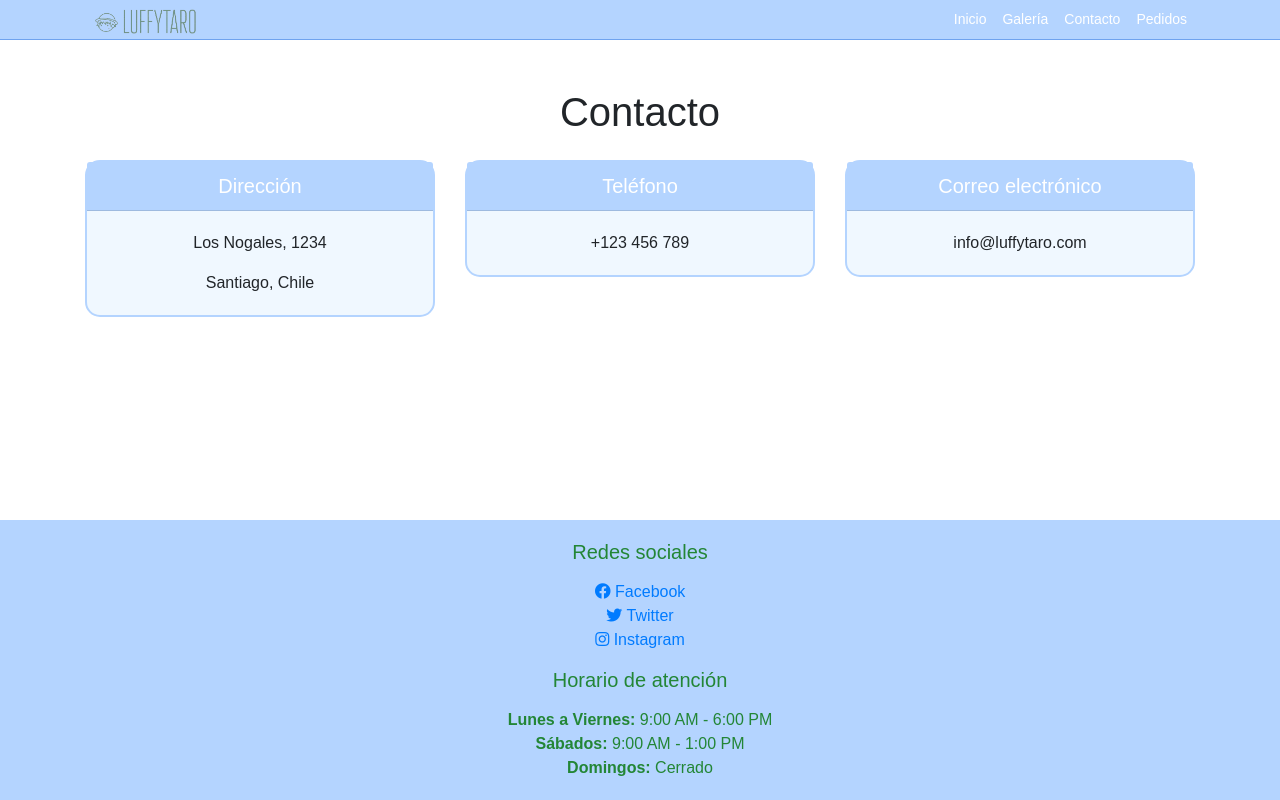
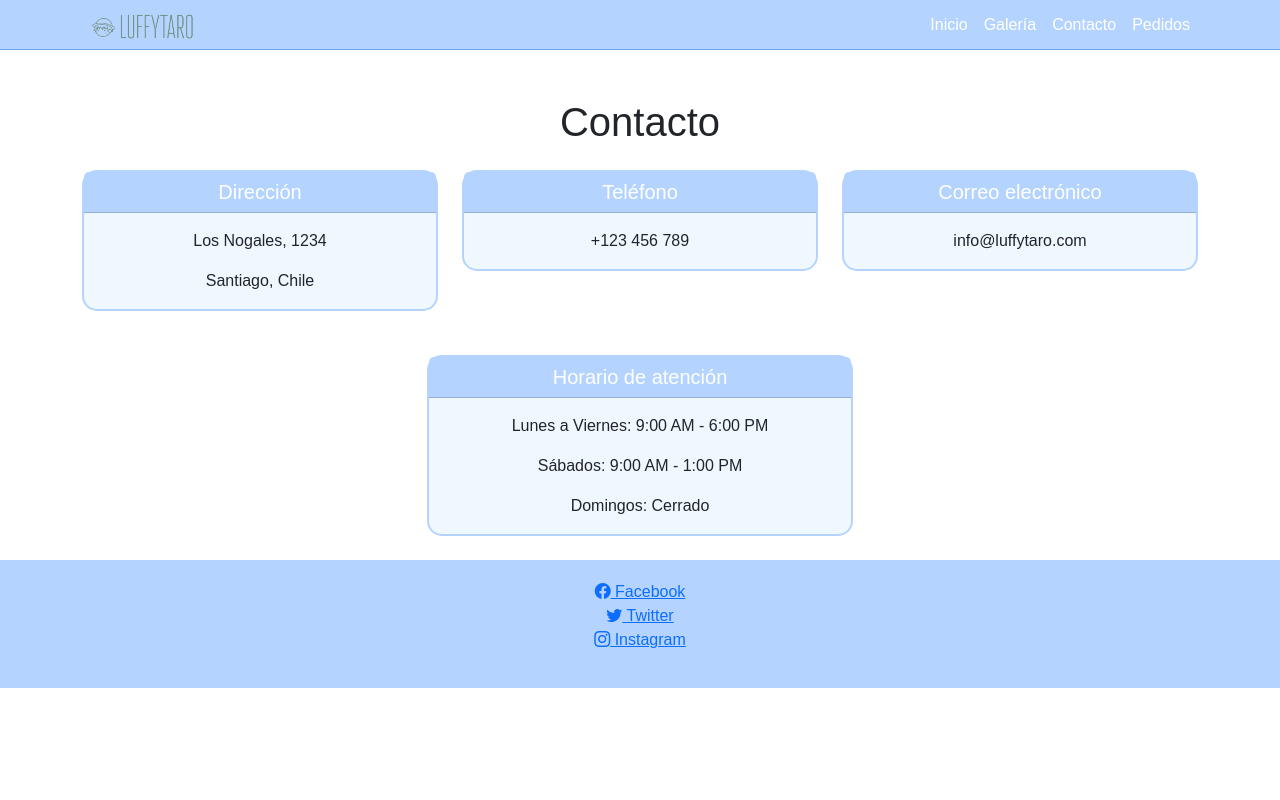
Before and after one commit to Franciscaam/Eva1, a plain HTML site: page contacto.html in a window 1280 px wide. Drawn offline with nearby package versions, Linux system fonts and the light colour scheme.

Commit message:
Add files via upload
Ultimos arreglos.

```diff
--- a/contacto.html
+++ b/contacto.html
@@ -3,95 +3,92 @@
 <head>
   <meta charset="UTF-8">
   <meta name="viewport" content="width=device-width, initial-scale=1.0">
-  <title>Luffytaro - Contacto</title>
-  <link rel="stylesheet" href="https://stackpath.bootstrapcdn.com/bootstrap/4.5.2/css/bootstrap.min.css">
-  <link rel="stylesheet" href="https://cdnjs.cloudflare.com/ajax/libs/font-awesome/5.15.4/css/all.min.css">
-  <script src="https://code.jquery.com/jquery-3.5.1.slim.min.js"></script>
-  <script src="https://cdn.jsdelivr.net/npm/@popperjs/core@2.5.4/dist/umd/popper.min.js"></script>
-  <script src="https://stackpath.bootstrapcdn.com/bootstrap/4.5.2/js/bootstrap.min.js"></script>
-  <!-- CSS-->
+  <link href="https://cdn.jsdelivr.net/npm/bootstrap@5.3.3/dist/css/bootstrap.min.css" rel="stylesheet"
+        integrity="sha384-QWTKZyjpPEjISv5WaRU9OFeRpok6YctnYmDr5pNlyT2bRjXh0JMhjY6hW+ALEwIH" crossorigin="anonymous">
+    <script src="https://cdn.jsdelivr.net/npm/bootstrap@5.3.3/dist/js/bootstrap.bundle.min.js"
+        integrity="sha384-YvpcrYf0tY3lHB60NNkmXc5s9fDVZLESaAA55NDzOxhy9GkcIdslK1eN7N6jIeHz"
+        crossorigin="anonymous"></script>
+    <script src="https://cdn.jsdelivr.net/npm/@popperjs/core@2.11.8/dist/umd/popper.min.js"
+        integrity="sha384-I7E8VVD/ismYTF4hNIPjVp/Zjvgyol6VFvRkX/vR+Vc4jQkC+hVqc2pM8ODewa9r"
+        crossorigin="anonymous"></script>
+    <script src="https://cdn.jsdelivr.net/npm/bootstrap@5.3.3/dist/js/bootstrap.min.js"
+        integrity="sha384-0pUGZvbkm6XF6gxjEnlmuGrJXVbNuzT9qBBavbLwCsOGabYfZo0T0to5eqruptLy"
+        crossorigin="anonymous"></script>
+    <link href="https://cdn.jsdelivr.net/npm/bootstrap-icons@1.11.3/font/bootstrap-icons.css" rel="stylesheet">
+
   <style>
     body {
       font-family: Arial, sans-serif;
-      background-color: #ffffff; /* Fondo blanco */
+      background-color: #ffffff;
     }
     .navbar {
-      background-color: #b4d4ff !important; /* Color de la barra de navegación */
-      border-bottom: 1px solid #6fa3ef; /* Borde inferior */
-      height: 40px; /* Altura del navbar */
-      padding-top: 0; /* Espacio superior */
-      padding-bottom: 0; /* Espacio inferior */
+      background-color: #b4d4ff !important;
+      border-bottom: 1px solid #6fa3ef;
+      height: 50px;
+      padding-top: 0;
+      padding-bottom: 0;
     }
     .navbar-brand img {
-      max-height: 30px; /* Altura máxima de la imagen */
+      max-height: 30px;
     }
     .navbar-nav .nav-link {
-      color: #ffffff !important; /* Color del texto en la barra de navegación */
-      font-size: 14px; /* Tamaño de fuente */
+      color: #ffffff !important;
+      font-size: 16px;
     }
     .navbar-nav .nav-link:hover {
-      color: #6fa3ef !important; /* Cambio de color al pasar el cursor sobre los ítems de navegación */
+      color: #6fa3ef !important;
     }
     .navbar-toggler {
-      border-color: #ffffff !important; /* Color del icono del botón de navegación */
+      border-color: #ffffff !important;
     }
     .navbar-toggler-icon {
-      background-color: #ffffff; /* Color del icono del botón de navegación */
+      background-color: #ffffff;
     }
     .footer {
       background-color: #b4d4ff;
       color: #238636;
       text-align: center;
       padding: 20px 0;
-      margin-top: auto; /* Coloca el footer al final de la página */
+      margin-top: auto;
     }
     .card {
       border-radius: 15px;
       border: 2px solid #b4d4ff;
-      background-color: #f0f8ff; /* Azul claro */
+      background-color: #f0f8ff;
       margin-bottom: 20px; /* Margen inferior entre tarjetas */
       text-align: center; /* Centrar el texto dentro de las tarjetas */
     }
     .card-header {
-      background-color: #b4d4ff; /* Azul */
-      color: #fff; /* Texto blanco */
+      background-color: #b4d4ff;
+      color: #fff;
     }
     .card-header h5 {
       margin-bottom: 0;
     }
-    .footer {
-     position: fixed;
-      left: 0;
-      bottom: 0;
-      width: 100%;
-      background-color: #b4d4ff;
-     color: #238636;
-     text-align: center;
-      padding: 20px 0;
-    }
+
     a {
     cursor: pointer; /* mouse cambia a manito */
     }
   </style>
-  <!--HTML-->
 </head>
 <body>
   <!-- Barra de item -->
-  <nav class="navbar navbar-expand-lg navbar-dark bg-dark">
+  <nav class="navbar navbar-expand-lg navbar-light bg-light">
     <div class="container">
       <a class="navbar-brand" href="#"><img src="/images/logos/Screenshot_1-removebg-preview.png" alt="Luffytaro"></a>
-      <button class="navbar-toggler" type="button" data-toggle="collapse" data-target="#navbarNav" aria-controls="navbarNav" aria-expanded="false" aria-label="Toggle navigation">
+      <button class="navbar-toggler" type="button" data-bs-toggle="collapse" data-bs-target="#navbarNav"
+              aria-controls="navbarNav" aria-expanded="false" aria-label="Toggle navigation">
         <span class="navbar-toggler-icon"></span>
       </button>
       <div class="collapse navbar-collapse" id="navbarNav">
-        <ul class="navbar-nav ml-auto">
+        <ul class="navbar-nav ms-auto">
           <li class="nav-item">
             <a class="nav-link" href="index.html">Inicio</a>
           </li>
           <li class="nav-item">
             <a class="nav-link" href="galeria.html">Galería</a>
           </li>
-          <li class="nav-item active">
+          <li class="nav-item">
             <a class="nav-link" href="contacto.html">Contacto</a>
           </li>
           <li class="nav-item">
@@ -142,23 +139,31 @@
     </div>
   </div>
 </div>
+<div class="col-md-4 mb-4 mx-auto">
+  <div class="card">
+    <div class="card-header">
+      <h5 class="mb-0">Horario de atención</h5>
+    </div>
+    <div class="card-body">
+      <p class="card-text"> Lunes a Viernes: 9:00 AM - 6:00 PM</li>
+        <p class="card-text">Sábados: 9:00 AM - 1:00 PM</li>
+          <p class="card-text">Domingos: Cerrado</li>
+    </div>
+  </div>
+</div>
+</div>
+</div>
 
 <!-- Pie de página -->
 <footer class="footer">
   <div class="container">
-    <h5 class="mb-3">Redes sociales</h5>
     <ul class="list-unstyled">
-      <li><a href="#"><i class="fab fa-facebook"></i> Facebook</a></li>
-      <li><a href="#"><i class="fab fa-twitter"></i> Twitter</a></li>
-      <li><a href="#"><i class="fab fa-instagram"></i> Instagram</a></li>
-    </ul>
-    <h5 class="mb-3">Horario de atención</h5>
-    <ul class="list-unstyled mb-0">
-      <li><strong>Lunes a Viernes:</strong> 9:00 AM - 6:00 PM</li>
-      <li><strong>Sábados:</strong> 9:00 AM - 1:00 PM</li>
-      <li><strong>Domingos:</strong> Cerrado</li>
+      <li><a href="#"><i class="bi bi-facebook"></i> Facebook</a></li>
+      <li><a href="#"><i class="bi bi-twitter"></i> Twitter</a></li>
+      <li><a href="#"><i class="bi bi-instagram"></i> Instagram</a></li>
     </ul>
   </div>
 </footer>
+
 </body>
 </html>
```
Also changed, not shown: formulario.html (+30 -24 lines), galeria.html (+30 -23 lines), index.html (+17 -10 lines).
